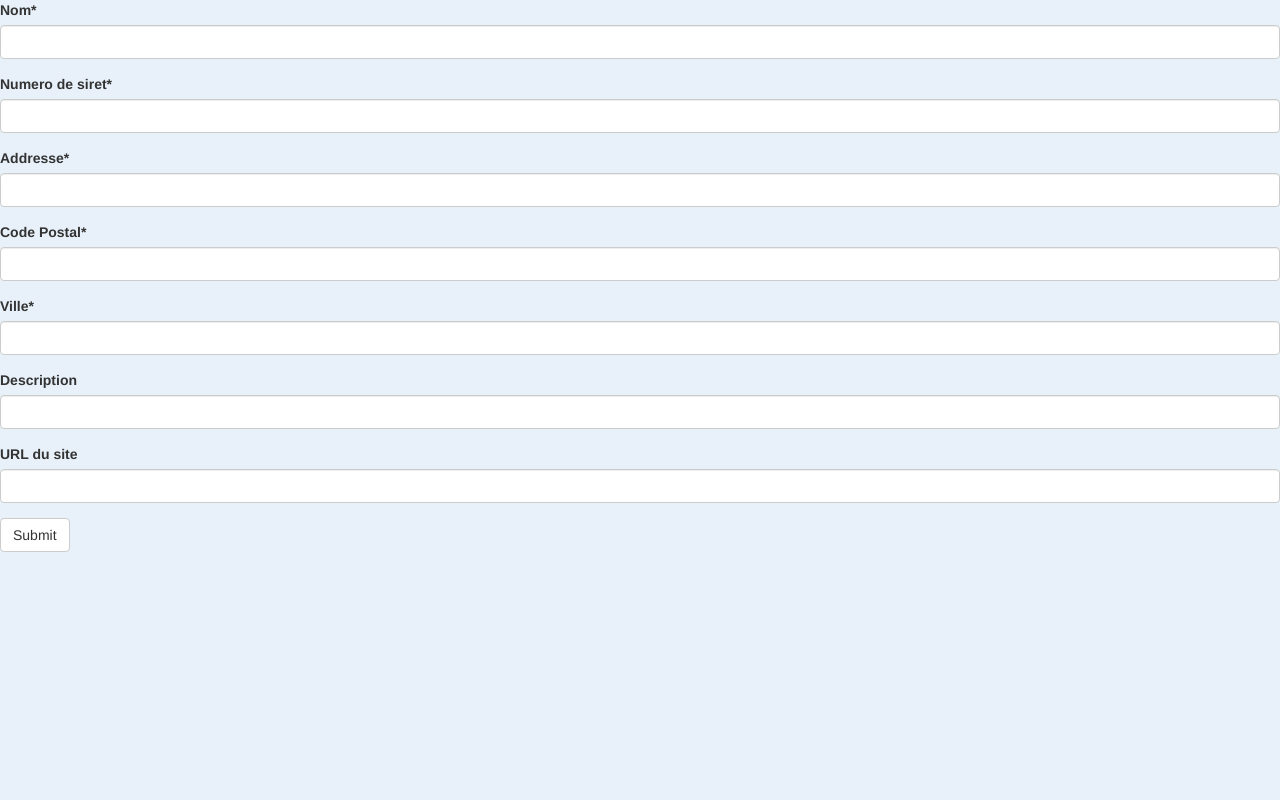
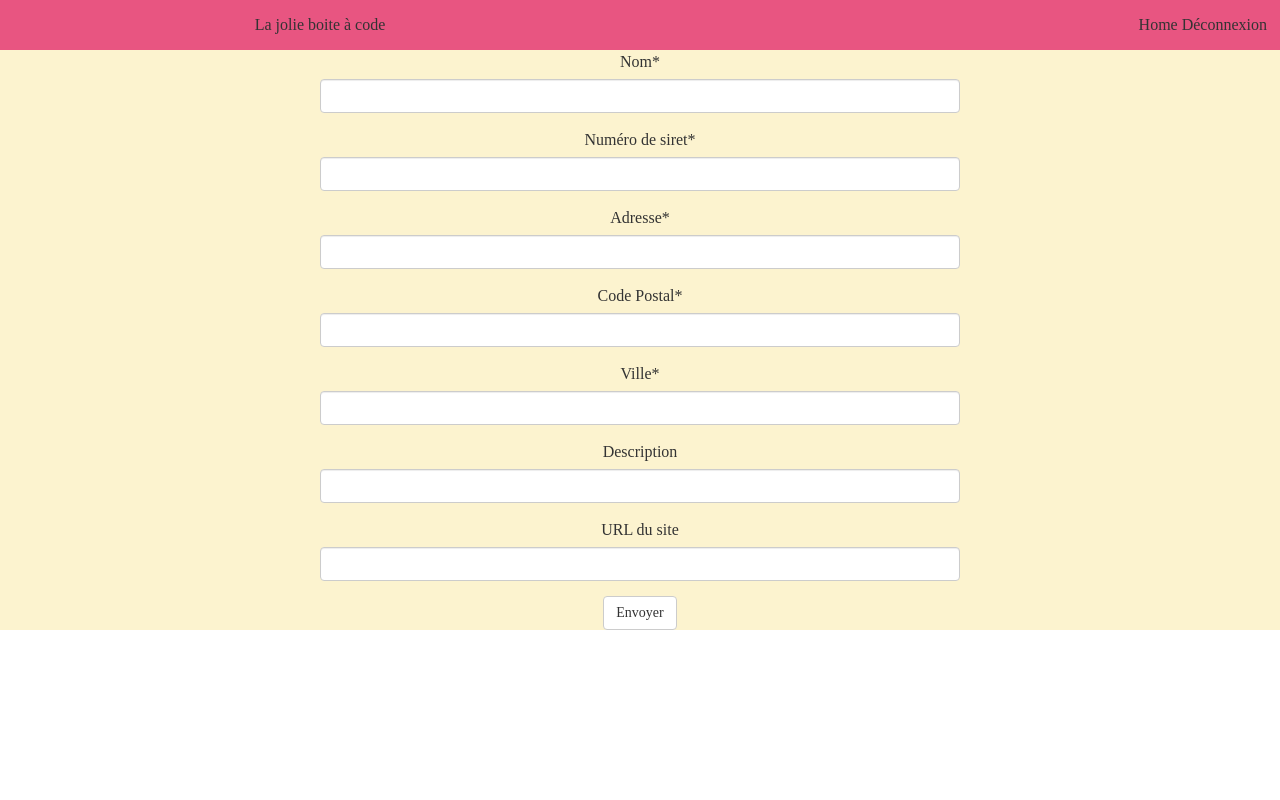
Before and after one commit to Lucas-Chevalier/CRM-La-jolie-boite-a-code, a Flask app: page /CRM_Boite_a_code/add_prospect in a window 1280 px wide. Run offline with Flask 2, Linux system fonts and the light colour scheme; some libraries are stand-ins or nearby versions.

Commit message:
Début css

```diff
--- a/Python/form.py
+++ b/Python/form.py
@@ -9,38 +9,38 @@ import sqlite3
 
 class AddProspect(FlaskForm):
     Name = StringField('Nom*', validators=[DataRequired()])
-    N_siret = IntegerField('Numero de siret*', validators=[DataRequired()])
-    Address = StringField('Addresse*', validators=[DataRequired()])
+    N_siret = IntegerField('Numéro de siret*', validators=[DataRequired()])
+    Address = StringField('Adresse*', validators=[DataRequired()])
     Postalcode = IntegerField('Code Postal*', validators=[DataRequired()])
     City = StringField('Ville*', validators=[DataRequired()])
     Description = StringField('Description')
     Url = StringField('URL du site')
-    Submit = SubmitField('Submit')
+    Submit = SubmitField('Envoyer')
 
 
 class AddContact(FlaskForm):
     LastName = StringField('Nom*', validators=[DataRequired()])
-    FirstName = StringField('Prenom*', validators=[DataRequired()])
+    FirstName = StringField('Prénom*', validators=[DataRequired()])
     Email = StringField('Email*', validators=[DataRequired()])
     Job = StringField('Job')
     Phone = StringField('Téléphone')
     Status = SelectField('Statut*', choices=['Actif', 'Inactif'])
-    Submit = SubmitField('Submit')
+    Submit = SubmitField('Envoyer')
 
 
 class ModifyContact(FlaskForm):
     LastName = StringField('Nom*', validators=[DataRequired()])
-    FirstName = StringField('Prenom*', validators=[DataRequired()])
+    FirstName = StringField('Prénom*', validators=[DataRequired()])
     Email = StringField('Email*', validators=[DataRequired()])
     Job = StringField('Job')
     Phone = StringField('Téléphone')
     Status = SelectField('Statut*', choices=['Actif', 'Inactif'])
-    Submit = SubmitField('Submit')
+    Submit = SubmitField('Envoyer')
 
 
 class AddComment(FlaskForm):
     Description = StringField('Description*', validators=[DataRequired()])
-    Submit = SubmitField('Submit')
+    Submit = SubmitField('Envoyer')
 
 
 class CreateInvoice(FlaskForm):
--- a/Python/main.py
+++ b/Python/main.py
@@ -16,6 +16,7 @@ database_conn = None  # DB Connector
 database_filename = 'CRM.sqlite'
 
 
+
 @app.route('/CRM_Boite_a_code/add_prospect', methods=['GET', 'POST'])
 def addprospect():
     form = AddProspect()
@@ -29,7 +30,7 @@ def addprospect():
         print("aaaaaaa")
         cur = database_conn.cursor()
         cur.execute(query)
-        #database_conn.execute(query)
+        database_conn.execute(query)
         return redirect(location="/CRM_Boite_a_code/add_comment")
 
     return render_template('titanic.html', form=form)
@@ -41,11 +42,30 @@ def addcontact():
 
     if form.validate_on_submit():
         database_conn = sqlite3.connect(database_filename, check_same_thread=False)
-        query = "INSERT INTO Contact (LastName, FirstName, Email, Job, City, Phone) VALUES " \
+        query = "INSERT INTO Contact (LastName, FirstName, Email, Job, Phone, Status) VALUES " \
+                f"('{form.LastName.data}', '{form.FirstName.data}','{form.Email.data}', '{form.Job.data}'," \
+                f" '{form.Phone.data}','{form.Status.data}')"
+        cur = database_conn.cursor()
+        cur.execute(query)
+        database_conn.execute(query)
+        return redirect(location="/CRM_Boite_a_code/add_comment")
+    return render_template('titanic.html', form=form)
+
+
+@app.route('/CRM_Boite_a_code/modify_contact', methods=['GET', 'POST'])
+def modifycontact():
+    form = ModifyContact()
+
+    if form.validate_on_submit():
+        database_conn = sqlite3.connect(database_filename, check_same_thread=False)
+        query = "UPDATE Contact (LastName, FirstName, Email, Job, City, Phone) SET " \
                 f"({form.LastName.data}, {form.FirstName.data},'{form.Email.data}', '{form.Job.data}'," \
                 f" {form.Phone.data},{form.Status.data}')"
+        cur = database_conn.cursor()
+        cur.execute(query)
+        database_conn.execute(query)
+        return redirect(location="/CRM_Boite_a_code/add_comment")
     return render_template('titanic.html', form=form)
-
 
 
 @app.route('/CRM_Boite_a_code/add_comment', methods=['GET', 'POST'])
@@ -55,7 +75,11 @@ def addcomment():
     if form.validate_on_submit():
         database_conn = sqlite3.connect(database_filename, check_same_thread=False)
         query = "INSERT INTO Comment (Description) VALUES " \
-                f"({form.Description.data},')"
+                f"('{form.Description.data}')"
+        cur = database_conn.cursor()
+        cur.execute(query)
+        database_conn.execute(query)
+        return redirect(location="/CRM_Boite_a_code")
     return render_template('titanic.html', form=form)
 
 @app.route('/CRM_Boite_a_code')
@@ -65,7 +89,6 @@ def index():
     query = "SELECT Name, City FROM LegalEntity"
     result = cur.execute(query)
     return render_template('titanic_list.html', list=result)
-
 
 
 # Press the green button in the gutter to run the script.
--- /dev/null
+++ b/Python/static/css/style.css
@@ -0,0 +1,3 @@
+body {
+   background: black;
+}
--- a/Python/static/style.css
+++ /dev/null
@@ -1,4 +0,0 @@
-body {
-color: blue
-
-}
--- a/Python/templates/titanic.html
+++ b/Python/templates/titanic.html
@@ -2,16 +2,32 @@
 <html lang="en">
 <head>
     <meta charset="UTF-8">
-    <title>Title</title>
+    <title>title</title>
 </head>
 <body>
+<header>
+<h1>La jolie boite à code</h1>
+    <ul>
+        <li>Home</li>
+        <li>Déconnexion</li>
+    </ul>
+</header>
+
 {% extends 'bootstrap/base.html' %}
 {% import "bootstrap/wtf.html" as wtf %}
 
 {% block styles %}
 {{ super() }}
 	<style>
-		body { background: #e8f1f9; }
+		body { background: white; padding: 0; margin: 0; height: 100vh; }
+		body * { font-family: "Open Sans Regular"; font-weight: 400; font-size: 16px; line-height: 1.5; }
+		header { background: #E85581; display: flex; height: 50px; width: 100%; }
+	    h1 {  margin: 0; padding: 13px; width: 50%; text-align: center; }
+		ul { list-style-type: none; margin: 0; padding: 13px; width: 50%; display: inline; text-align: end; }
+		li { display: inline; }
+		form { background: #FCF3CF; text-align: center; }
+		.form-group { text-align: -webkit-center; }
+		.form-control { width: 50%; }
 	</style>
 {% endblock %}
 
--- a/Python/templates/titanic_list.html
+++ b/Python/templates/titanic_list.html
@@ -11,7 +11,7 @@
 {% block styles %}
 {{ super() }}
 	<style>
-		body { background: #e8f1f9; }
+		body { background: white; padding: 0; margin: 0; height: 100vh; }
 	</style>
 {% endblock %}
 
```
Also changed, not shown: Python/templates/index.html (+9 -21 lines), Python/CRM.sqlite, 1 other file.
